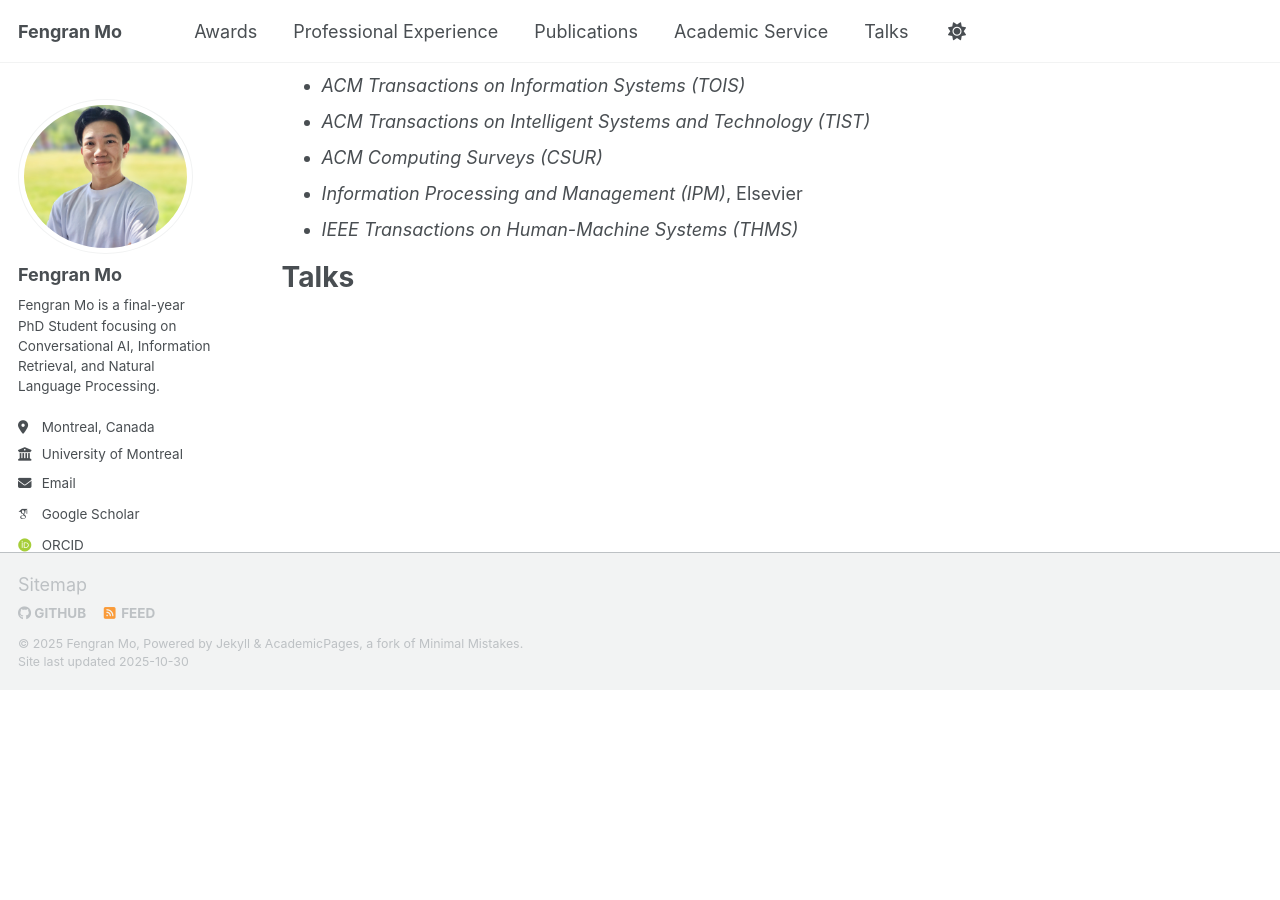
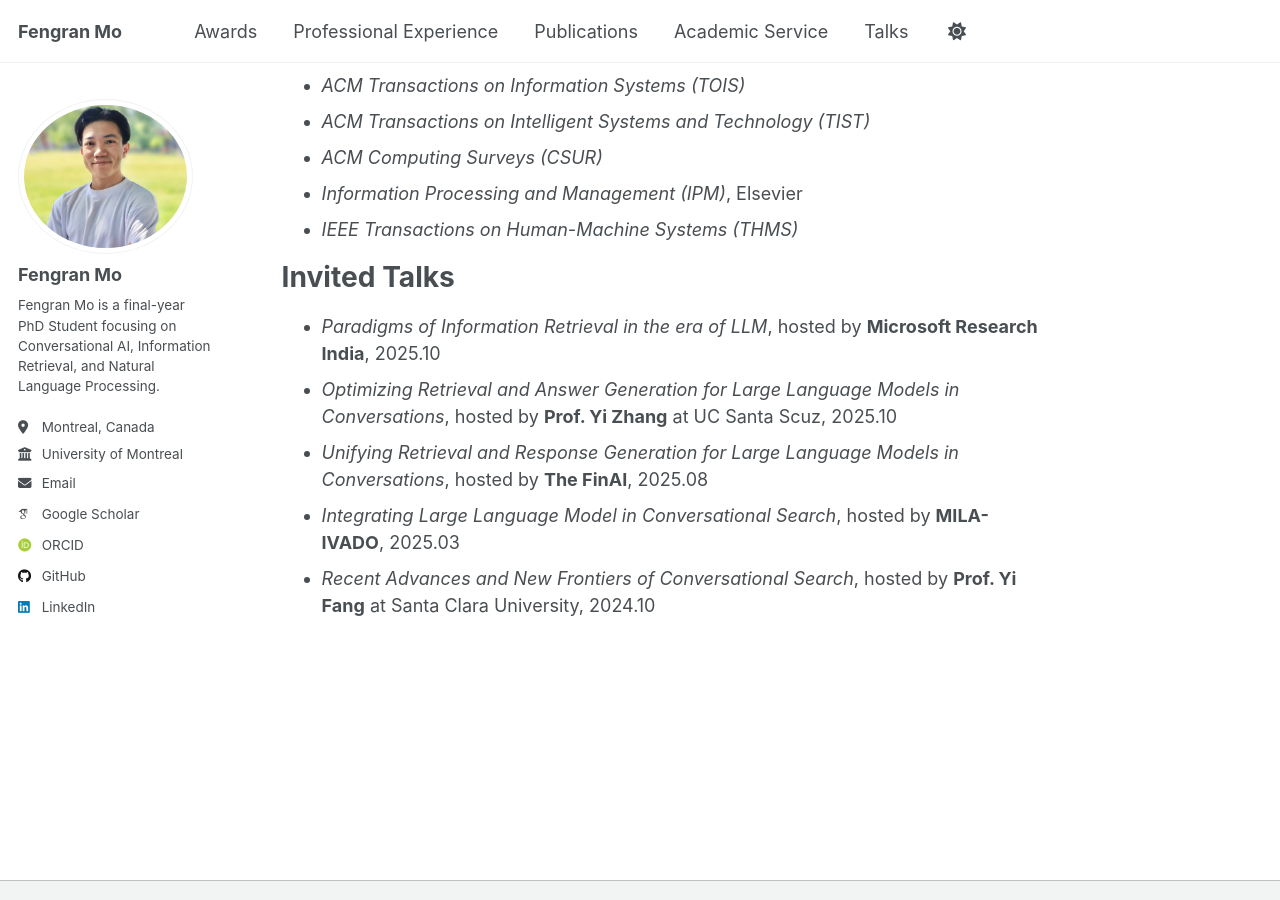
Before and after one commit to fengranMark/fengranMark.github.io, a Jekyll site: the page built from _pages/about.md, in a window 1280 px wide and 900 px high, scrolled down 4154 px. Built offline with Jekyll 4.4.1, drawn with Linux system fonts in a browser that asks for light colours; some web fonts are replaced; a script that is not in the unit is left out; before the commit the page ends 4844 px from its top, so only the background shows below that.

Commit message:
Update about.md

```diff
--- a/_pages/about.md
+++ b/_pages/about.md
@@ -113,5 +113,10 @@ Academic Service
 - *Information Processing and Management (IPM)*, Elsevier
 - *IEEE Transactions on Human-Machine Systems (THMS)*
 
-Talks
+Invited Talks
 ======
+- *Paradigms of Information Retrieval in the era of LLM*, hosted by **Microsoft Research India**, 2025.10
+- *Optimizing Retrieval and Answer Generation for Large Language Models in Conversations*, hosted by **Prof. Yi Zhang** at UC Santa Scuz, 2025.10
+- *Unifying Retrieval and Response Generation for Large Language Models in Conversations*, hosted by **The FinAI**, 2025.08
+- *Integrating Large Language Model in Conversational Search*, hosted by **MILA-IVADO**, 2025.03
+- *Recent Advances and New Frontiers of Conversational Search*, hosted by **Prof. Yi Fang** at Santa Clara University, 2024.10
```
